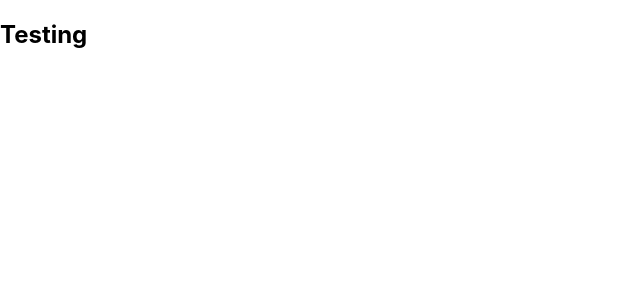
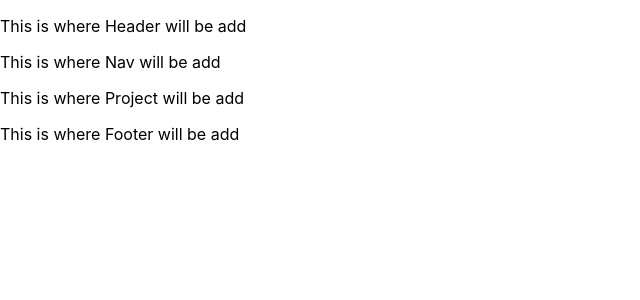
Before and after one commit to jlara65/react-portfolio, a React (Create React App) app: page / in a window 1280 px wide. Shown: the top 300 px of the page, without its empty margins (0-640 px from the left). Built offline with nearby package versions, Linux system fonts and the light colour scheme.

Commit message:
created header, nav, project, and footer componments and added them into App.js to create the skeleton page

```diff
--- a/src/App.js
+++ b/src/App.js
@@ -1,10 +1,17 @@
 import React from 'react';
+import Header from './components/Header';
+import Navigation from './components/Navigation';
+import Project from './components/Project';
+import Footer from './components/Footer';
 
 function App() {
   return (
-    <section>
-      <h1>Testing</h1>
-    </section>
+    <main>
+      <Header></Header>
+      <Navigation></Navigation>
+      <Project></Project>
+      <Footer></Footer>
+    </main>
   );
 }
 
--- /dev/null
+++ b/src/components/Footer/index.js
@@ -0,0 +1,12 @@
+// FOOTER INDEX.JS
+import React from 'react';
+
+function Footer() {
+  return (
+    <section>
+      <p>This is where Footer will be add</p>
+    </section>
+  );
+}
+
+export default Footer;
--- /dev/null
+++ b/src/components/Header/index.js
@@ -0,0 +1,12 @@
+// HEADER INDEX.JS
+import React from 'react';
+
+function Header() {
+  return (
+    <section>
+      <p>This is where Header will be add</p>
+    </section>
+  );
+}
+
+export default Header;
--- /dev/null
+++ b/src/components/Navigation/index.js
@@ -0,0 +1,12 @@
+// Navigation INDEX.JS
+import React from 'react';
+
+function Navigation() {
+  return (
+    <section>
+      <p>This is where Nav will be add</p>
+    </section>
+  );
+}
+
+export default Navigation;
--- /dev/null
+++ b/src/components/Project/index.js
@@ -0,0 +1,12 @@
+// Project INDEX.JS
+import React from 'react';
+
+function Project() {
+  return (
+    <section>
+      <p>This is where Project will be add</p>
+    </section>
+  );
+}
+
+export default Project;
```
